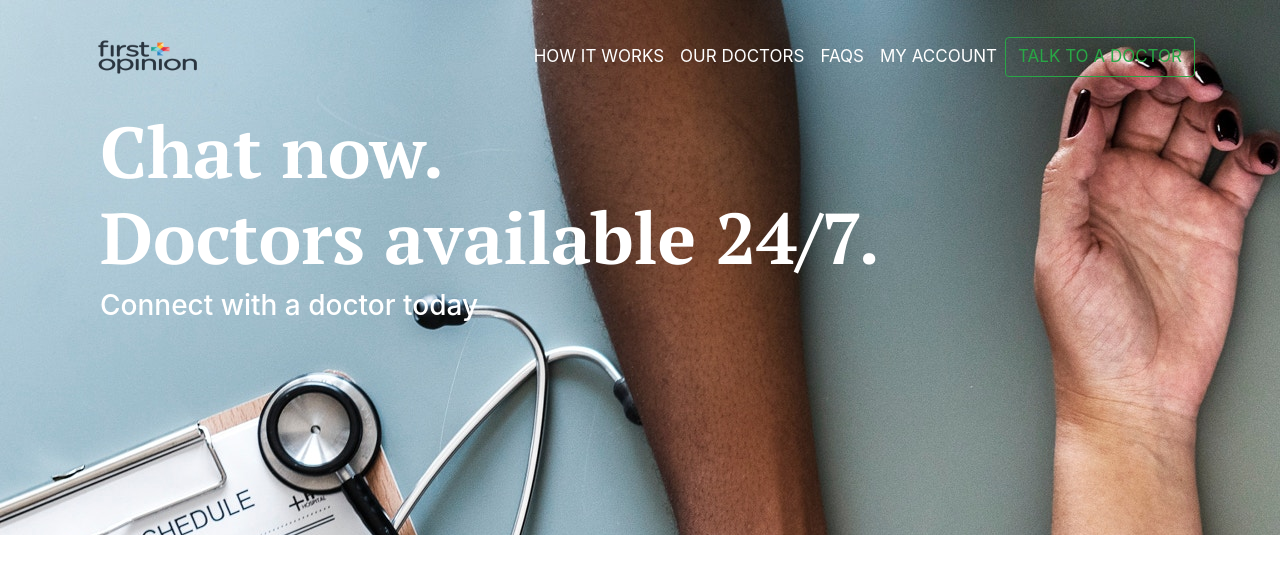
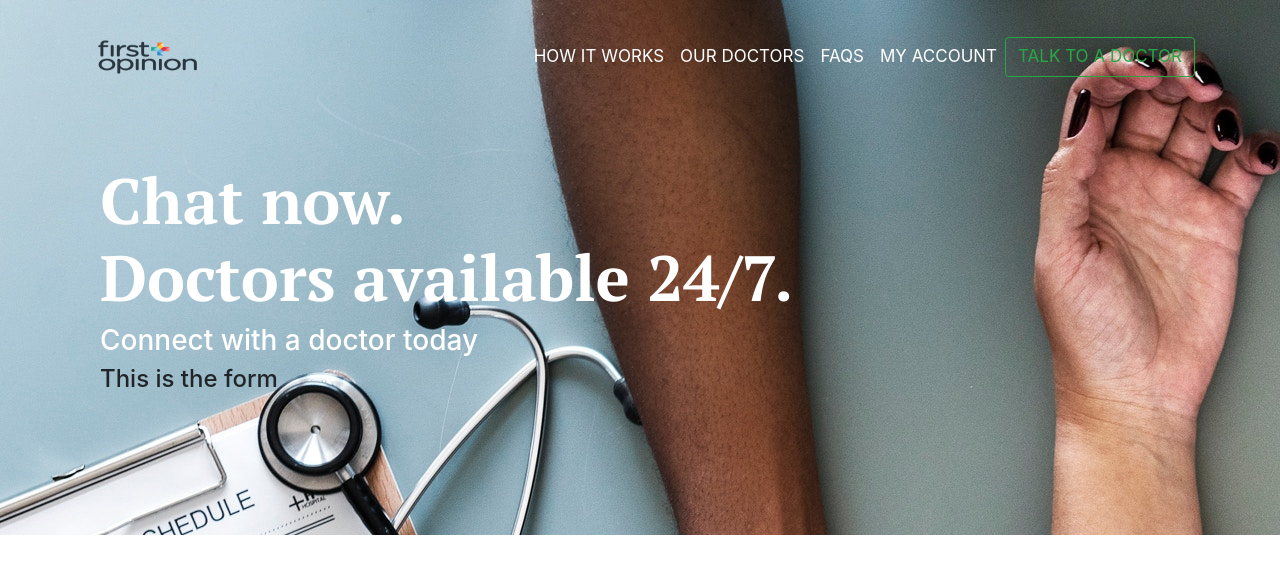
Before and after one commit to Gerardofer/curai, a React (Create React App) app in the folder refactoring/: page / in a window 1280 px wide. Shown: the top 574 px of the page. Built offline with nearby package versions, Linux system fonts and the light colour scheme.

Commit message:
creates Doctor Form component

```diff
--- a/refactoring/src/components/Header/Header.js
+++ b/refactoring/src/components/Header/Header.js
@@ -1,5 +1,6 @@
 import React from "react";
 import "./header.css";
+import DoctorForm from "../doctorForm/DoctorForm";
 
 const Header = () => {
   return (
@@ -11,6 +12,7 @@
           Doctors available 24/7.
         </h1>
         <h3 className="body-text">Connect with a doctor today</h3>
+        <DoctorForm />
       </div>
     </div>
   );
--- a/refactoring/src/components/Header/header.css
+++ b/refactoring/src/components/Header/header.css
@@ -1,8 +1,8 @@
 .opening-header {
     font-family: 'PT Serif', serif;
     font-weight: bold;
-    font-size: 4.5rem;
-    padding-top: 10%;
+    font-size: 4rem;
+    padding-top: 15%;
 }
 
 .body-text{
--- /dev/null
+++ b/refactoring/src/components/doctorForm/DoctorForm.js
@@ -0,0 +1,14 @@
+import React, { Component } from "react";
+import "./doctorForm.css";
+
+class DoctorForm extends Component{
+    render(){
+        return(
+        <div>
+            <h4>This is the form</h4>
+        </div>
+        );
+    }
+}
+
+export default DoctorForm;
```
Also changed, not shown: refactoring/src/components/doctorForm/doctorForm.css (added).
